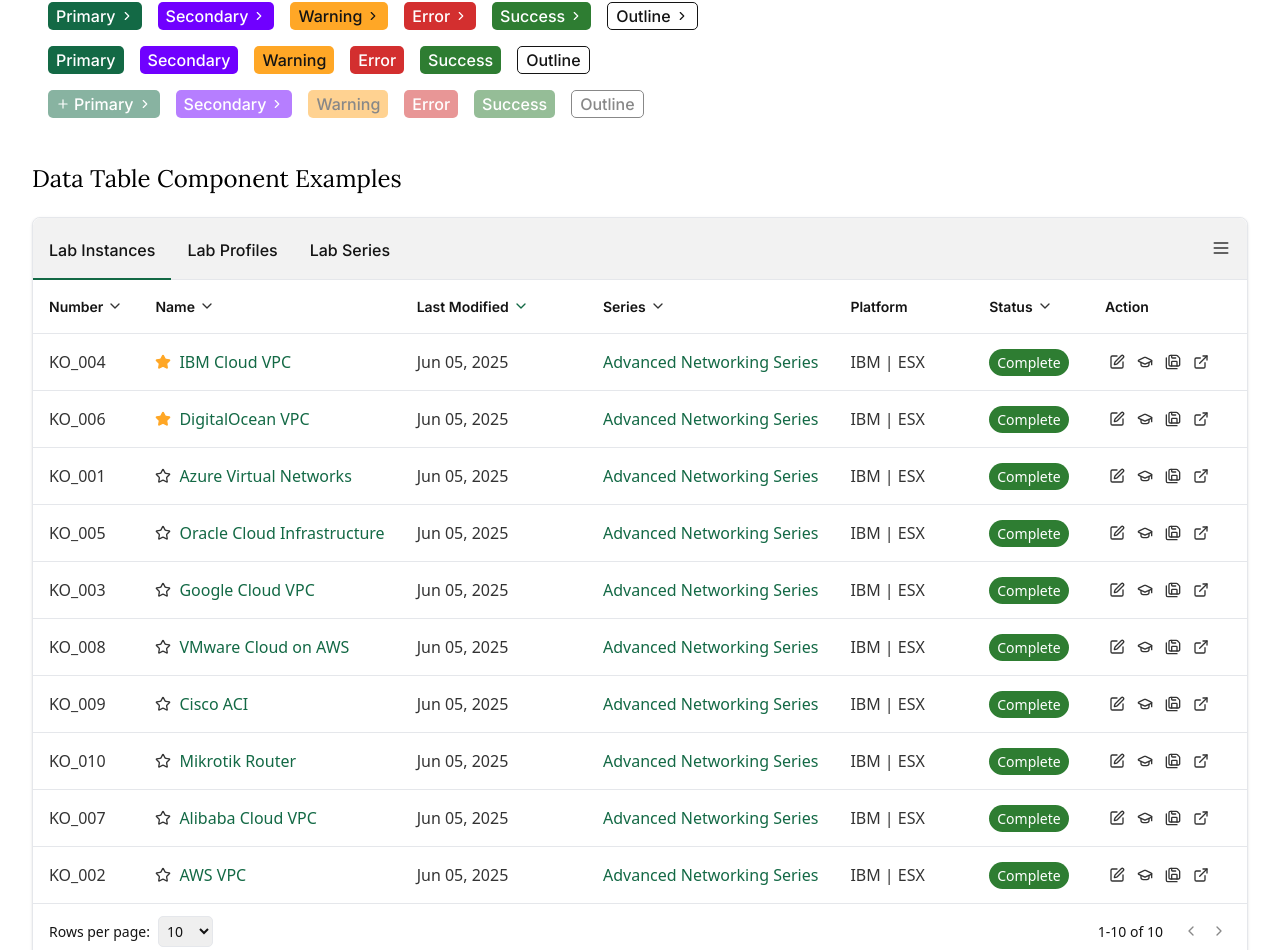
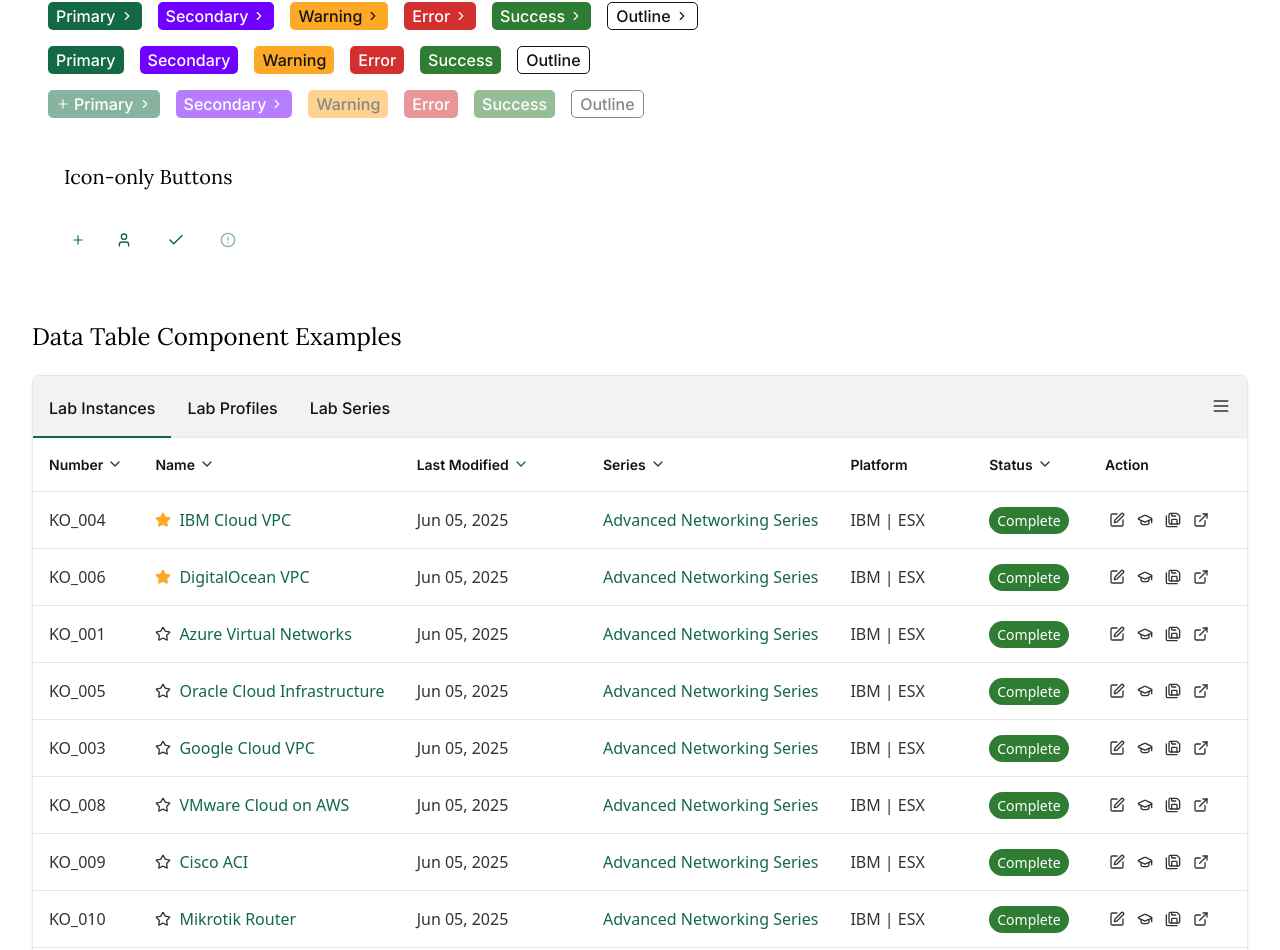
Before and after one commit to keoswalt/skillable-prototype-builder, a Next.js app: page /designSystemDemo in a window 1280 px wide. Shown: the part 947-1897 px from the top of the page. Built offline with nearby package versions, Linux system fonts and the light colour scheme.

Commit message:
Add icon-only button variant to button component

```diff
--- a/src/components/buttons/Button.tsx
+++ b/src/components/buttons/Button.tsx
@@ -5,10 +5,16 @@
 
 export interface ButtonProps extends React.ButtonHTMLAttributes<HTMLButtonElement> {
   size?: 'small' | 'medium' | 'large';
-  variant?: 'primary' | 'secondary' | 'warning' | 'error' | 'success' | 'outline';
+  /**
+   * Button stylistic variants.
+   * - primary, secondary, warning, error, success: colored buttons with text (default)
+   * - outline: transparent background with border
+   * - icon: square icon-only button (no text required)
+   */
+  variant?: 'primary' | 'secondary' | 'warning' | 'error' | 'success' | 'outline' | 'icon';
   leftIcon?: IconName;
   rightIcon?: IconName;
-  children: React.ReactNode;
+  children?: React.ReactNode; // text is optional for icon-only buttons
 }
 
 export const Button = React.forwardRef<HTMLButtonElement, ButtonProps>(
@@ -22,11 +28,19 @@
     disabled,
     ...props
   }, ref) => {
+    // Standard button dimensions
     const sizeClasses = {
       small: 'h-7 px-2 text-body-sm gap-1',
       medium: 'h-8 px-3 text-sm gap-1.5',
       large: 'h-10 px-4 text-body-md gap-2',
     };
+
+    // Square dimensions for icon-only buttons
+    const iconOnlySizeClasses = {
+      small: 'h-7 w-7 p-0',
+      medium: 'h-8 w-8 p-0',
+      large: 'h-10 w-10 p-0',
+    } as const;
 
     const variantClasses = {
       primary: 'bg-primary-main text-primary-contrast hover:bg-primary-dark',
@@ -35,7 +49,8 @@
       error: 'bg-error-main text-error-contrast hover:bg-error-dark',
       success: 'bg-success-main text-success-contrast hover:bg-success-dark',
       outline: 'border border-common-white-contrast bg-common-white-main text-common-white-contrast hover:bg-accent-light',
-    };
+      icon: 'bg-transparent text-primary-main hover:bg-primary-soft',
+    } as const;
 
     const iconSize = {
       small: 14,
@@ -51,7 +66,7 @@
           inline-flex items-center justify-center rounded-[5px] font-primary font-medium
           transition-colors duration-200
           disabled:opacity-50 disabled:cursor-not-allowed
-          ${sizeClasses[size]}
+          ${(variant === 'icon' ? iconOnlySizeClasses[size] : sizeClasses[size])}
           ${variantClasses[variant]}
           ${className}
         `}
--- a/src/components/buttons/ButtonExample.tsx
+++ b/src/components/buttons/ButtonExample.tsx
@@ -175,8 +175,34 @@
           </div>
         </div>
       </div>
+{/* Icon Only */}
+        <div className="flex gap-4 flex-wrap items-center">
+                <div className="flex flex-col gap-4 p-4">
+              <h3 className="font-headline text-heading-xs mb-4">Icon-only Buttons</h3>
+                <div className="flex gap-4 flex-wrap items-center">
+                  <Button variant="icon" size="small" leftIcon="add" aria-label="Add" />
+                  <Button variant="icon" size="medium" leftIcon="user" aria-label="User" />
+                  <Button variant="icon" size="large" leftIcon="check" aria-label="Confirm" />
+                  <Button variant="icon" size="medium" leftIcon="alert" disabled aria-label="Alert" />
+                </div>
+            </div>
+        </div>
     </div>
   );
 };
 
 export default ButtonExample;
+
+// Icon-only buttons preview – quickly showcase the new variant
+// (Placed here to keep the example component self-contained)
+export const IconOnlyButtonPreview: React.FC = () => (
+  <div className="flex flex-col gap-4 p-4">
+    <h3 className="font-headline text-heading-xs mb-4">Icon-only Buttons</h3>
+    <div className="flex gap-4 flex-wrap items-center">
+      <Button variant="icon" size="small" leftIcon="add" aria-label="Add" />
+      <Button variant="icon" size="medium" leftIcon="user" aria-label="User" />
+      <Button variant="icon" size="large" leftIcon="check" aria-label="Confirm" />
+      <Button variant="icon" size="medium" leftIcon="alert" disabled aria-label="Alert" />
+    </div>
+  </div>
+);
```
